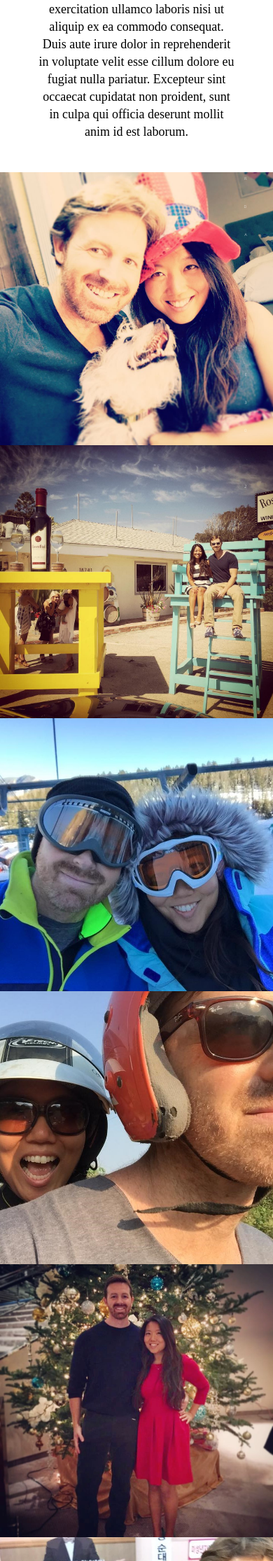
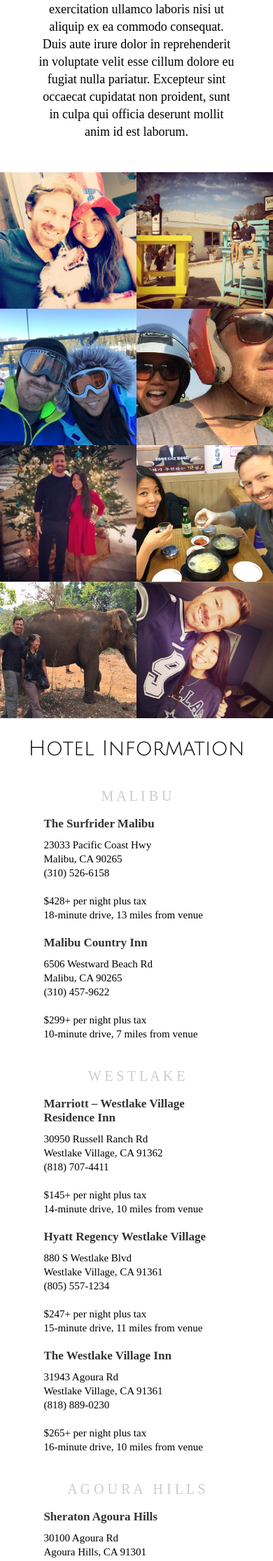
Before and after one commit to rimjieun/wedding-site, a PHP site: page / in a window 390 px wide. Shown: the part 435-2665 px from the top of the page at 70% size. Run offline with PHP 8.4, Linux system fonts and the light colour scheme; some libraries are stand-ins or nearby versions; some web fonts are replaced.

Commit message:
FIXED HEIGHT WAHOOOOO

```diff
--- a/assets/css/mq.css
+++ b/assets/css/mq.css
@@ -45,7 +45,7 @@
 
   /*COLLAGE*/
   .collage div {
-    width: 100%;
+    width: 50%;
   }
 
   /*HOTEL SECTION*/
```
